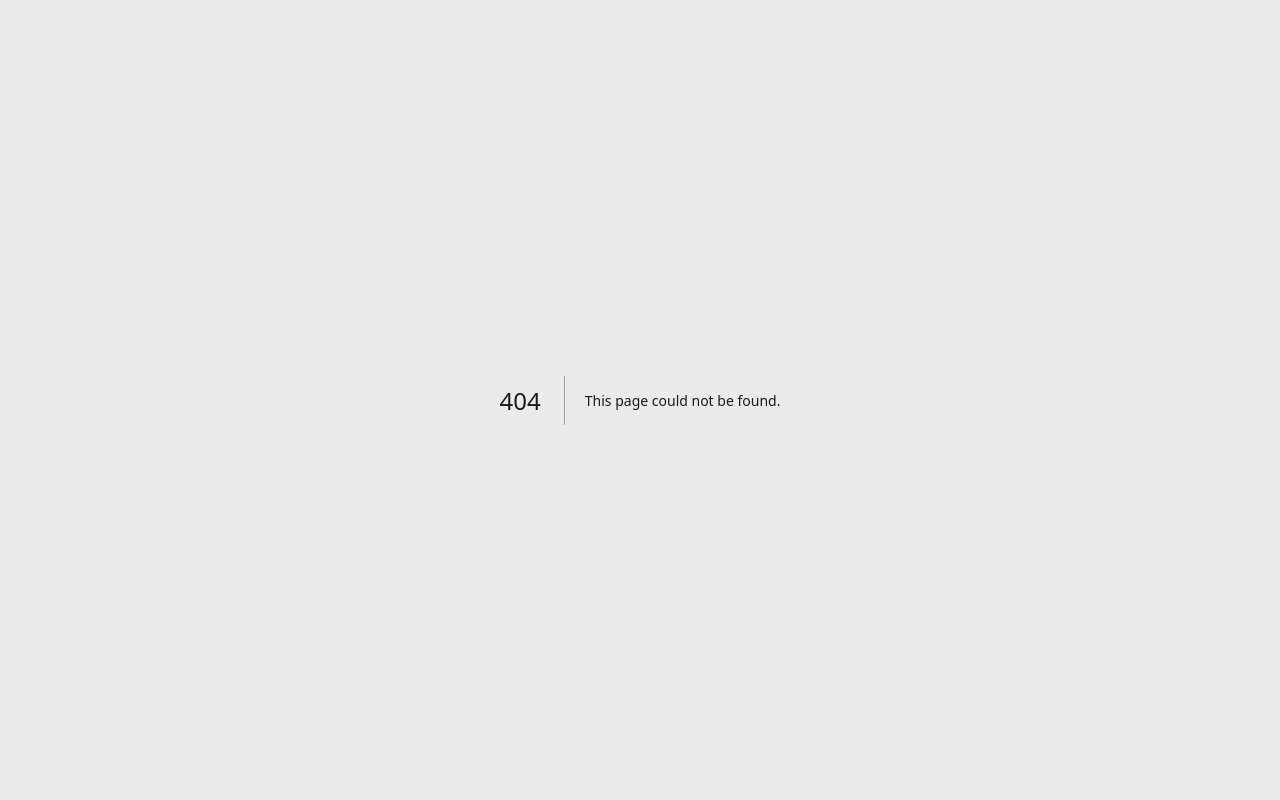
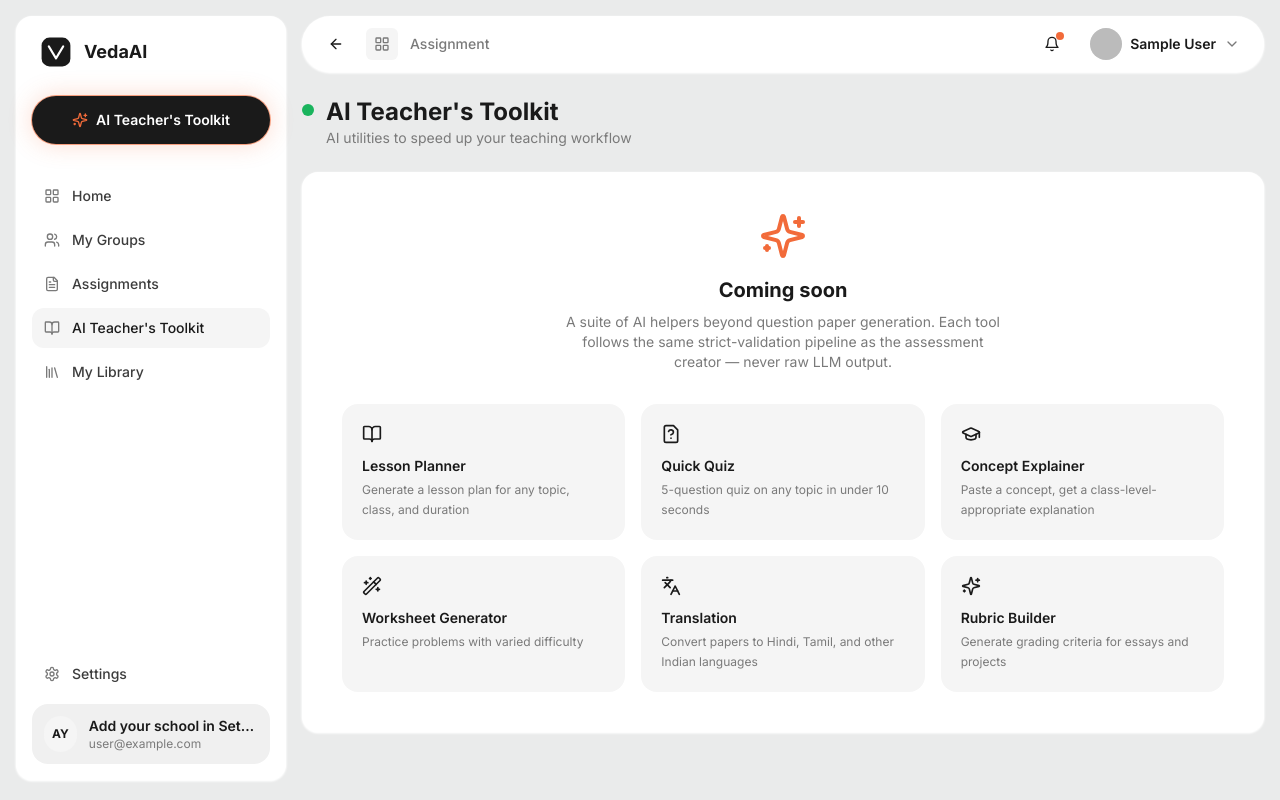
Before and after one commit to ABHISAARPANDEY/Veda-ai_assessment, a Next.js app in the folder client/: page /toolkit in a window 1280 px wide. Before the commit this address had no page. Built offline with nearby package versions, Linux system fonts and the light colour scheme; no server answers; sample sign-in values are in the browser's storage.

Commit message:
feat(client): Coming Soon stubs for /groups and /toolkit so nav doesn't 404

```diff
--- /dev/null
+++ b/client/app/(app)/groups/page.tsx
@@ -0,0 +1,40 @@
+import { Card } from "../../../components/ui/Card";
+import { Users, Calendar, BarChart3, UserPlus } from "lucide-react";
+
+export const dynamic = "force-dynamic";
+
+export default function GroupsPage() {
+  return (
+    <div className="space-y-6 pt-2 pb-12">
+      <div className="flex items-start gap-3">
+        <span className="h-3 w-3 rounded-full bg-statusGreen mt-2" />
+        <div>
+          <h1 className="text-2xl font-bold">My Groups</h1>
+          <p className="text-sm text-secondary">Organize students into batches and assign papers in bulk</p>
+        </div>
+      </div>
+      <Card className="p-10 text-center">
+        <Users className="h-12 w-12 mx-auto text-secondary mb-4" />
+        <h2 className="text-xl font-bold mb-2">Coming soon</h2>
+        <p className="text-sm text-secondary max-w-md mx-auto">
+          Group your students into classes (e.g. "Class 10A", "JEE Batch 2026") and assign question papers in bulk. Track group-level analytics.
+        </p>
+        <div className="grid grid-cols-1 md:grid-cols-3 gap-4 max-w-3xl mx-auto mt-8 text-left">
+          <Feature icon={<UserPlus className="h-5 w-5" />} title="Roster management" desc="Add students manually or via CSV" />
+          <Feature icon={<Calendar className="h-5 w-5" />} title="Bulk assignment" desc="Assign one paper to a whole group" />
+          <Feature icon={<BarChart3 className="h-5 w-5" />} title="Group analytics" desc="Average scores, completion rate, difficulty heatmap" />
+        </div>
+      </Card>
+    </div>
+  );
+}
+
+function Feature({ icon, title, desc }: { icon: React.ReactNode; title: string; desc: string }) {
+  return (
+    <div className="bg-inset rounded-2xl p-4">
+      <div className="text-primary mb-2">{icon}</div>
+      <div className="font-semibold text-sm">{title}</div>
+      <div className="text-xs text-secondary mt-1">{desc}</div>
+    </div>
+  );
+}
--- /dev/null
+++ b/client/app/(app)/toolkit/page.tsx
@@ -0,0 +1,45 @@
+import { Card } from "../../../components/ui/Card";
+import { Sparkles, BookOpen, FileQuestion, GraduationCap, Languages, Wand2 } from "lucide-react";
+
+export const dynamic = "force-dynamic";
+
+export default function ToolkitPage() {
+  return (
+    <div className="space-y-6 pt-2 pb-12">
+      <div className="flex items-start gap-3">
+        <span className="h-3 w-3 rounded-full bg-statusGreen mt-2" />
+        <div>
+          <h1 className="text-2xl font-bold">AI Teacher's Toolkit</h1>
+          <p className="text-sm text-secondary">AI utilities to speed up your teaching workflow</p>
+        </div>
+      </div>
+      <Card className="p-10">
+        <div className="text-center mb-8">
+          <Sparkles className="h-12 w-12 mx-auto text-accent mb-4" />
+          <h2 className="text-xl font-bold">Coming soon</h2>
+          <p className="text-sm text-secondary max-w-md mx-auto mt-2">
+            A suite of AI helpers beyond question paper generation. Each tool follows the same strict-validation pipeline as the assessment creator — never raw LLM output.
+          </p>
+        </div>
+        <div className="grid grid-cols-1 md:grid-cols-2 lg:grid-cols-3 gap-4">
+          <Tool icon={<BookOpen className="h-5 w-5" />} title="Lesson Planner" desc="Generate a lesson plan for any topic, class, and duration" />
+          <Tool icon={<FileQuestion className="h-5 w-5" />} title="Quick Quiz" desc="5-question quiz on any topic in under 10 seconds" />
+          <Tool icon={<GraduationCap className="h-5 w-5" />} title="Concept Explainer" desc="Paste a concept, get a class-level-appropriate explanation" />
+          <Tool icon={<Wand2 className="h-5 w-5" />} title="Worksheet Generator" desc="Practice problems with varied difficulty" />
+          <Tool icon={<Languages className="h-5 w-5" />} title="Translation" desc="Convert papers to Hindi, Tamil, and other Indian languages" />
+          <Tool icon={<Sparkles className="h-5 w-5" />} title="Rubric Builder" desc="Generate grading criteria for essays and projects" />
+        </div>
+      </Card>
+    </div>
+  );
+}
+
+function Tool({ icon, title, desc }: { icon: React.ReactNode; title: string; desc: string }) {
+  return (
+    <div className="bg-inset rounded-2xl p-5">
+      <div className="text-primary mb-3">{icon}</div>
+      <div className="font-semibold text-sm">{title}</div>
+      <div className="text-xs text-secondary mt-1 leading-5">{desc}</div>
+    </div>
+  );
+}
```
